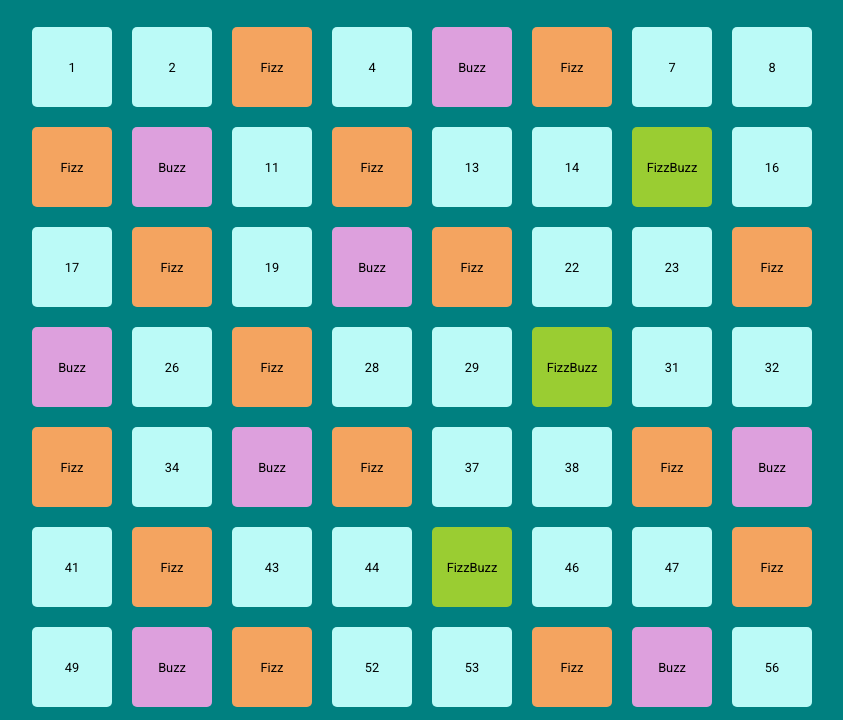
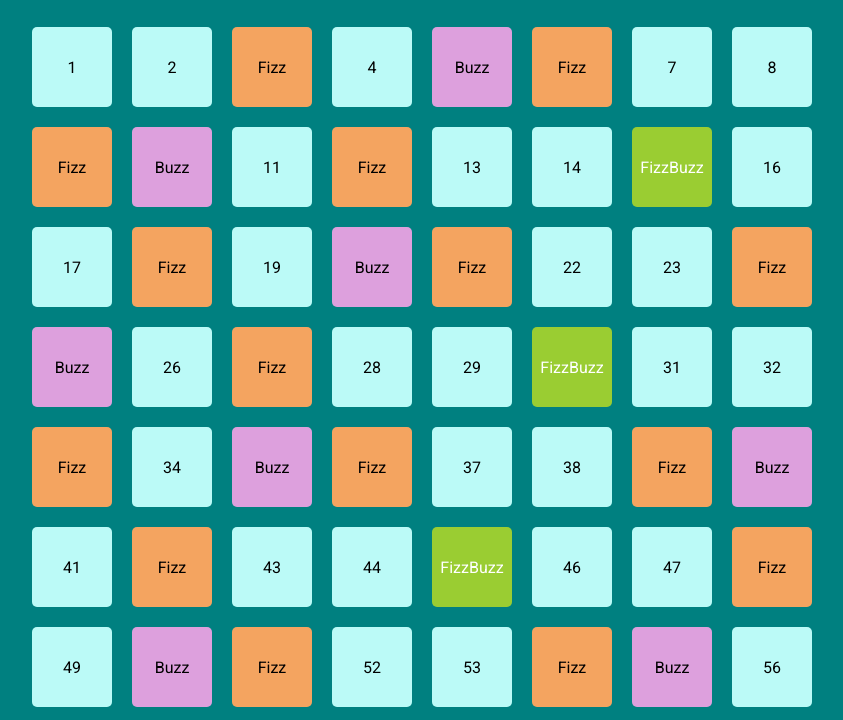
Before and after one commit to BeatriceRocchi/js-fizzbuzz, a plain HTML site: page index.html in a window 1280 px wide. Shown: the part 80-800 px from the top of the page, without its empty margins (170-1013 px from the left). Drawn offline with Linux system fonts and the light colour scheme.

Commit message:
[add] hover effects and [refine] class name

```diff
--- a/assets/style/style.css
+++ b/assets/style/style.css
@@ -30,7 +30,7 @@ h1 {
   width: 80px;
   height: 80px;
   margin: 10px;
-  font-size: 0.8rem;
+  font-size: 1rem;
   display: flex;
   justify-content: center;
   align-items: center;
@@ -38,8 +38,13 @@ h1 {
   border-radius: 5px;
 }
 
-.card.buzz-fizz-card {
+.card-wrapper .card:hover {
+  box-shadow: 0 0 20px 5px rgba(255, 255, 255, 1);
+}
+
+.card.fizz-buzz-card {
   background-color: yellowgreen;
+  color: white;
 }
 
 .card.fizz-card {
--- a/js/script.js
+++ b/js/script.js
@@ -2,21 +2,21 @@ const cardWrapper = document.querySelector(".card-wrapper");
 
 for (let i = 1; i <= 100; i++) {
   let text = i;
-  let backgroundColor = " ";
+  let classCard = " ";
 
   if (i % 3 === 0 && i % 5 === 0) {
     text = "FizzBuzz";
-    backgroundColor = "buzz-fizz-card";
+    classCard = "fizz-buzz-card";
   } else if (i % 3 === 0) {
     text = "Fizz";
-    backgroundColor = "fizz-card";
+    classCard = "fizz-card";
   } else if (i % 5 === 0) {
     text = "Buzz";
-    backgroundColor = "buzz-card";
+    classCard = "buzz-card";
   }
   console.log(text);
 
   cardWrapper.innerHTML += `
-  <div class="card ${backgroundColor}">${text}</div>
+  <div class="card ${classCard}">${text}</div>
   `;
 }
```
